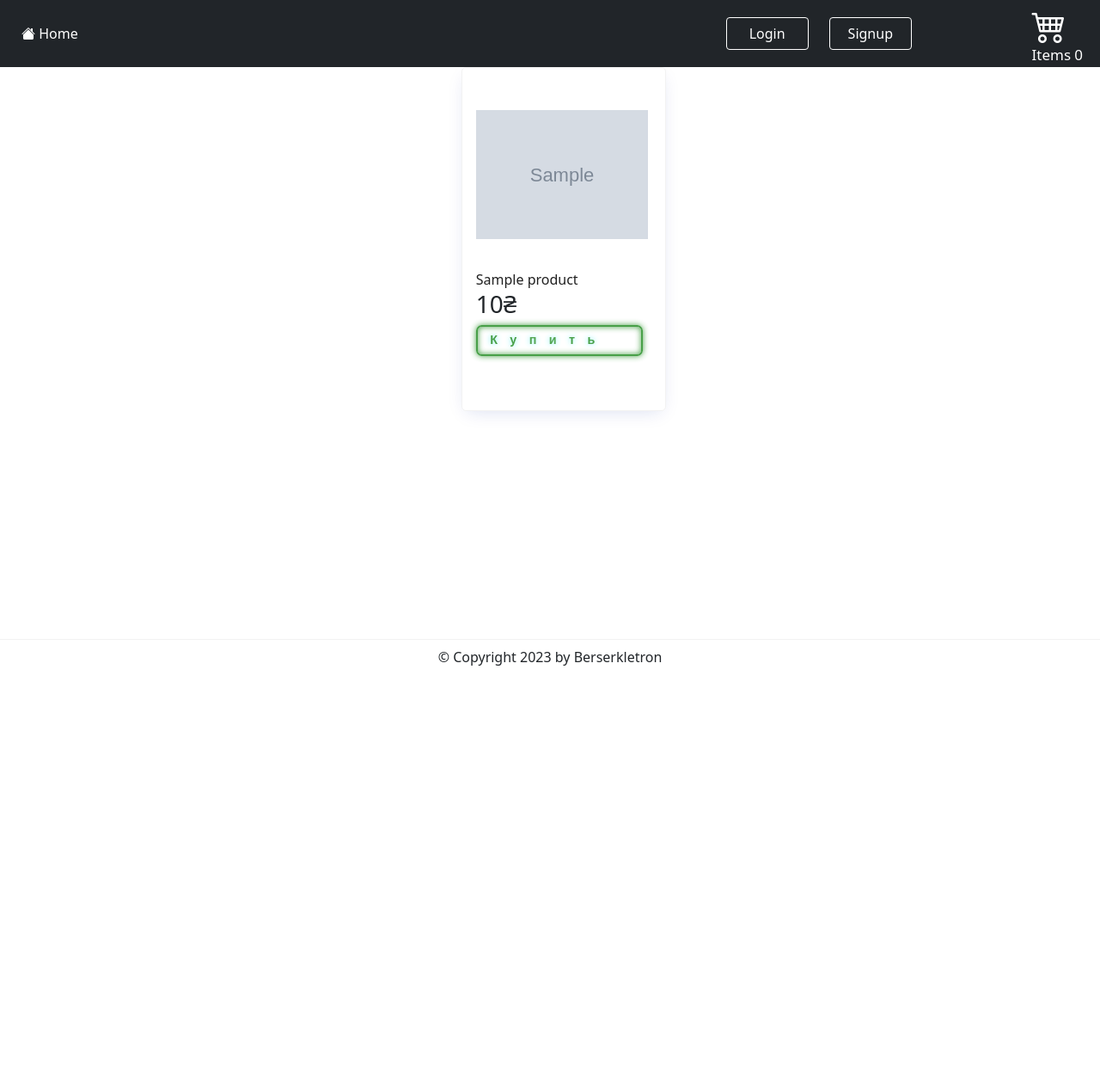
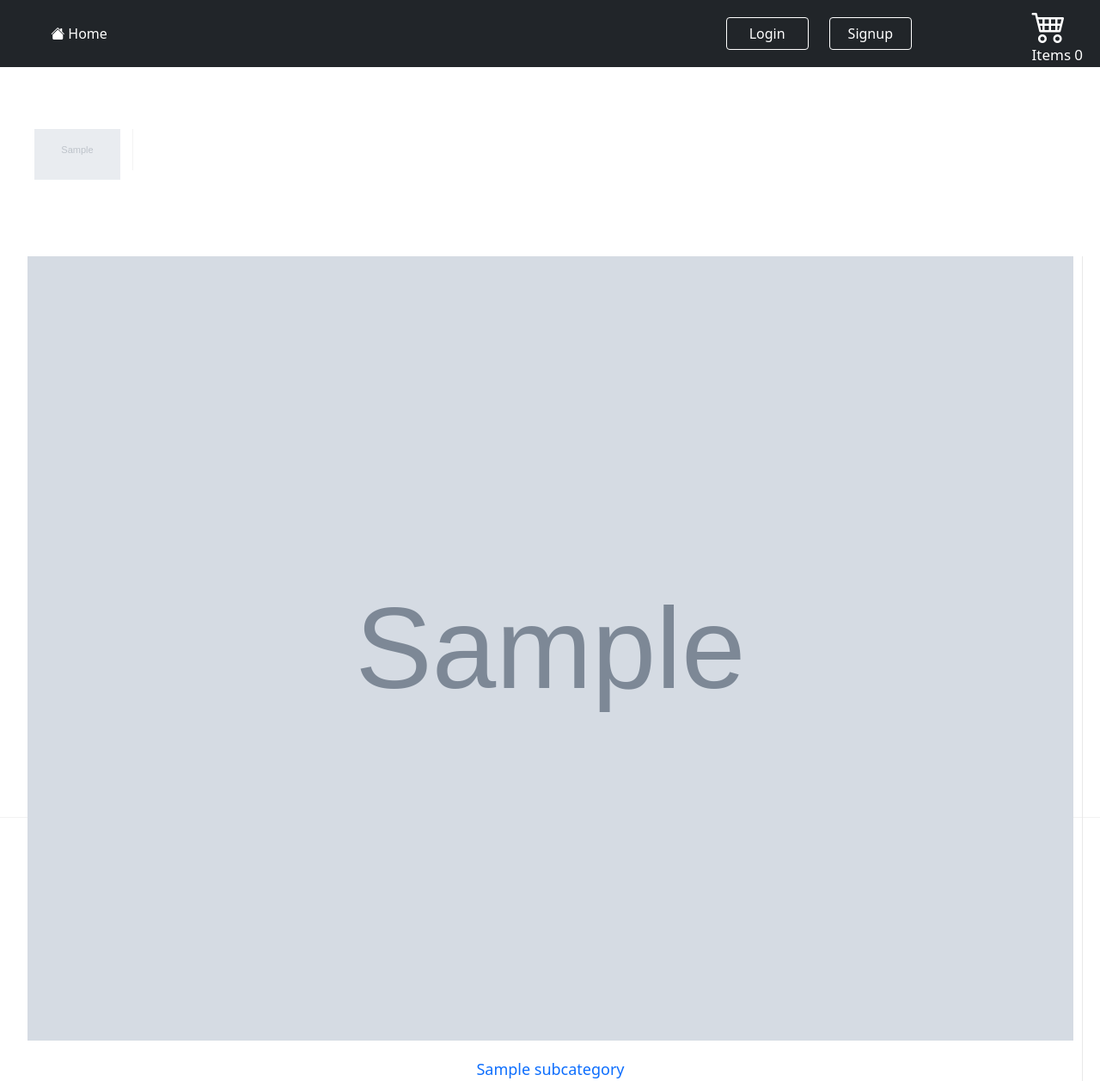
Before and after one commit to Kerchiano/shop, a Django app: a page that uses templates/electron/base.html in a window 1280 px wide. Shown: the whole page at 86% size. Before the commit the page ends 774 px from the top, so only its background shows below. Run offline with Django 4.2, Linux system fonts and the light colour scheme; tables that the repository leaves empty hold one stand-in row (values such as "Sample post"); grey boxes marked "Sample" are stand-in pictures; some libraries are stand-ins or nearby versions.

Commit message:
Categories and subcategory

```diff
--- a/electron/admin.py
+++ b/electron/admin.py
@@ -1,5 +1,5 @@
 from django.contrib import admin
-from .models import Product, Categories, Order, OrderItem
+from .models import Product, Categories, Order, OrderItem, SubCategory, Brand
 
 
 class OrderAdmin(admin.ModelAdmin):
@@ -31,6 +31,8 @@ class OrderItemAdmin(admin.ModelAdmin):
 
 
 admin.site.register(Product)
+admin.site.register(SubCategory)
+admin.site.register(Brand)
 admin.site.register(Categories)
 admin.site.register(Order, OrderAdmin)
 admin.site.register(OrderItem, OrderItemAdmin)
--- a/electron/models.py
+++ b/electron/models.py
@@ -7,6 +7,7 @@ User = settings.AUTH_USER_MODEL
 class Categories(models.Model):
     slug = models.SlugField(max_length=255, blank=True, unique=True, db_index=True, verbose_name="URL")
     name = models.CharField(max_length=30)
+    icon = models.CharField(max_length=50, blank=True, null=True)
 
     class Meta:
         verbose_name_plural = 'categories'
@@ -15,9 +16,33 @@ class Categories(models.Model):
         return self.name
 
 
+class Brand(models.Model):
+    slug = models.SlugField(max_length=255, blank=True, unique=False, db_index=True, verbose_name="URL")
+    name = models.CharField(max_length=30)
+    logo = models.ImageField(upload_to='images/', blank=True)
+    category = models.ManyToManyField(Categories)
+
+    def __str__(self):
+        return self.name
+
+
+class SubCategory(models.Model):
+    slug = models.SlugField(max_length=255, blank=True, unique=False, db_index=True, verbose_name="URL")
+    category = models.ForeignKey("Categories", on_delete=models.CASCADE)
+    name = models.CharField(max_length=30, blank=True)
+    image = models.ImageField(upload_to='images/', blank=True)
+
+    class Meta:
+        verbose_name_plural = 'subcategories'
+
+    def __str__(self):
+        return self.name
+
+
 class Product(models.Model):
     id = models.IntegerField(primary_key=True)
     category = models.ForeignKey("Categories", on_delete=models.CASCADE)
+    sub_category = models.ForeignKey("SubCategory", on_delete=models.CASCADE, blank=True, null=True)
     slug = models.SlugField(max_length=255, blank=True, unique=True, db_index=True, verbose_name="URL")
     name = models.CharField(max_length=30)
     description = models.CharField(max_length=255)
--- a/electron/static/electron/css/styles.css
+++ b/electron/static/electron/css/styles.css
@@ -1399,3 +1399,143 @@ hr {
     text-decoration: underline;
     color: #f84147;
 }
+
+.category_list {
+    display: flex;
+    align-items: center;
+}
+
+.block-brand {
+    position: relative;
+    height: 100%;
+}
+
+.block-brand-list {
+    height: calc(100% + 18px);
+}
+
+.link-brand {
+    display: flex;
+    align-items: center;
+    justify-content: center;
+    height: 48px;
+    padding-left: 8px;
+    padding-right: 8px;
+    border-right: 1px solid #e9e9e9;
+    opacity: .5;
+    transition: opacity .2s ease;
+}
+
+.img-brand {
+    height: auto;
+    max-width: 100px;
+    max-height: 70px;
+    vertical-align: middle;
+}
+
+.block-scroll {
+    position: static;
+    height: 16px;
+    display: flex;
+}
+
+.scroll {
+    margin: auto;
+    width: 100%;
+    height: 2px;
+    border-radius: 0;
+    background-color: #f5f5f5;
+    position: relative;
+    z-index: 1;
+}
+
+.cat_img {
+    width: 100%;
+    height: 100%;
+    object-fit: contain;
+    object-position: center;
+    margin-bottom: 20px;
+}
+
+.list_sub_category {
+    margin-right: 20px;
+    list-style-type: none;
+    display: flex;
+    flex-wrap: wrap;
+    gap: 10px; /* Расстояние между блоками */
+}
+
+.item_sub_category {
+    flex: 1 1 calc(100% - 20px); /* Блоки занимают 100% ширины с учетом промежутков (20px) */
+    box-sizing: border-box;
+    padding-right: 10px;
+    border-right: 1px solid #e9e9e9;
+}
+
+.item_sub_category:last-child {
+    border-right: 1px solid #e9e9e9;
+}
+
+@media (min-width: 600px) {
+    .item_sub_category {
+        flex: 1 1 calc(50% - 20px); /* При ширине экрана 600px и более, блоки занимают 50% */
+    }
+}
+
+@media (min-width: 800px) {
+    .item_sub_category {
+        flex: 1 1 calc(33.33% - 20px); /* При ширине экрана 800px и более, блоки занимают 33.33% */
+    }
+}
+
+@media (min-width: 1200px) {
+    .item_sub_category {
+        flex: 1 1 calc(15% - 20px); /* При ширине экрана 1200px и более, блоки занимают 25% */
+    }
+}
+
+.item-text {
+    font-size: 18px;
+    display: block;
+    text-align: center;
+}
+
+
+.item_sub_category_link {
+    display: block;
+    text-decoration: none;
+}
+
+.item-text:hover {
+    text-decoration: underline;
+    color: #f84147;
+}
+
+::-webkit-scrollbar {
+    width: 12px; /* Ширина скроллбара */
+    height: 2px;
+}
+
+/* Стрелки вверх и вниз */
+::-webkit-scrollbar-button {
+    display: none;
+}
+
+/* Линия трека скроллбара */
+::-webkit-scrollbar-track {
+    background-color: #f1f1f1;
+}
+
+/* Заполненная часть трека скроллбара */
+::-webkit-scrollbar-thumb {
+    background-color: #a6a5a5;
+}
+
+::-webkit-scrollbar-thumb:hover {
+    background-color: #797878;
+}
+
+/* Указатель на заполненной части трека */
+::-webkit-scrollbar-thumb:hover {
+    background-color: #555;
+}
--- a/electron/urls.py
+++ b/electron/urls.py
@@ -1,9 +1,11 @@
 from django.urls import path
-from .views import Home, ProductList, ProductDetail, Checkout
+from .views import Home, ProductDetail, Checkout, BrandSubCategory, BrandProductList
 
 urlpatterns = [
     path('', Home.as_view(), name='home'),
-    path('category/<slug:category_slug>/', ProductList.as_view(), name='category'),
+    # path('category/<slug:category_slug>/', ProductList.as_view(), name='category'),
+    path('category/<slug:category_slug>/', BrandSubCategory.as_view(), name='category'),
+    path('brand/<slug:brand_slug>/', BrandProductList.as_view(), name='brand'),
     path('detail/<slug:detail_slug>/', ProductDetail.as_view(), name='detail'),
     path('checkout', Checkout.as_view(), name='checkout')
 ]
--- a/electron/views.py
+++ b/electron/views.py
@@ -1,6 +1,6 @@
 import json
 from django.views.generic import ListView, TemplateView, DetailView
-from electron.models import Product, Categories, Order, OrderItem
+from electron.models import Product, Categories, Order, OrderItem, Brand, SubCategory
 
 from users.models import User
 
@@ -15,16 +15,27 @@ class Home(TemplateView):
         return context
 
 
-class ProductList(ListView):
+class BrandProductList(ListView):
     model = Product
+    template_name = 'electron/brand.html'
 
     def get_queryset(self):
-        return Product.objects.filter(category__slug=self.kwargs['category_slug'])
+        return Product.objects.filter(brand__slug=self.kwargs['brand_slug'])
+
+
+class BrandSubCategory(ListView):
+    model = Brand
+    template_name = 'electron/brand_and_sub_category.html'
+    context_object_name = 'brand_list'
+
+    def get_queryset(self):
+        return Brand.objects.filter(category__slug=self.kwargs['category_slug'])
 
     def get_context_data(self, **kwargs):
-        context = super(ProductList, self).get_context_data(**kwargs)
+        context = super(BrandSubCategory, self).get_context_data(**kwargs)
 
-        context['category_list'] = Categories.objects.all()
+        sub_category = SubCategory.objects.filter(category__slug=self.kwargs['category_slug'])
+        context['sub_category_list'] = sub_category
         return context
 
 
--- a/templates/electron/base.html
+++ b/templates/electron/base.html
@@ -17,13 +17,13 @@
 <header class="header" style="color: #221f1f">
     <nav class="navbar navbar-dark bg-dark">
         <div class="menu-block">
-            <a href="{% url 'home' %}"><i class="bi bi-house-fill"></i> Home</a>
             {#            {% block header %}#}
             {##}
             {#            {% endblock header %}#}
             <div class="catalog">
                 <i class="fa-solid fa-bars fa-xl" style="color: #ffffff;"></i>
             </div>
+            <a href="{% url 'home' %}"><i class="bi bi-house-fill"></i> Home</a>
         </div>
         <div class="form-inline my-2 my-lg-0" style="padding-left: 180px">
             {% if request.user.is_authenticated %}
--- /dev/null
+++ b/templates/electron/brand_and_sub_category.html
@@ -0,0 +1,32 @@
+{% extends 'electron/base.html' %}
+{% block header %}
+
+{% endblock header %}
+{% block content %}
+    <br><br><br>
+    <div class="block-brand">
+        <div class="block-brand-list">
+            <ul style="display:flex; list-style-type: none; margin-left: 25px; padding-left: 0;overflow-x: auto;">
+                {% for brand in brand_list %}
+                    <li style="width: 130px; height: 60px; flex-shrink: 0">
+                        {#                        <a href="{% url 'brand' brand_slug=brand.slug %}" class="link-brand">#}
+                        <a href="#" class="link-brand">
+                            <img src="{{ brand.logo.url }}" class="img-brand">
+                        </a>
+                    </li>
+                {% endfor %}
+            </ul>
+            <br><br><br>
+            <ul class="list_sub_category">
+                {% for sub_cut in sub_category_list %}
+                    <li class="item_sub_category">
+                        <a href="#" class="item_sub_category_link">
+                            <img src="{{ sub_cut.image.url }}" alt="" class="cat_img">
+                            <span class="item-text">{{ sub_cut.name }}</span>
+                        </a>
+                    </li>
+                {% endfor %}
+            </ul>
+        </div>
+    </div>
+{% endblock content %}
--- a/templates/electron/home.html
+++ b/templates/electron/home.html
@@ -11,8 +11,10 @@
             <ul style="list-style: none">
                 {% for object in category_list %}
                     <li class="category_list">
-                        <a href="{% url 'category' category_slug=object.slug %}"
-                           class="category_link"><span class="category_title">{{ object.name }}</span></a>
+                        <i class="fas fa-{{ object.icon }}" style="width: 20px; color: #adb8c8; padding-top: 5px"></i>
+                        <a href="{% url 'category' category_slug=object.slug %}" class="category_link">
+                            <span class="category_title">{{ object.name }}</span>
+                        </a>
                     </li>
                 {% endfor %}
             </ul>
--- a/templates/electron/product_list.html
+++ b/templates/electron/product_list.html
@@ -1,25 +1,25 @@
-{% extends 'electron/base.html' %}
-{% block header %}
-    {% for object in category_list %}
-
-        <a href="{% url 'category' category_slug=object.slug %}">{{ object.name }}</a>
-    {% endfor %}
-{% endblock header %}
-{% block content %}
-    <div class="container">
-        <ul style='display: flex; flex-wrap: wrap; gap: 20px; justify-content: center;'>
-            {% for object in object_list %}
-                <li class="item" data-price={{ object.price }} data-image={{ object.image.url }}
-                    data-name={{ object.name }}>
-                    <h4 data-product-id={{ object.id }}></h4>
-                    <img class="contain" src="{{ object.image.url }}" alt="Card image cap">
-                    <a href="{% url 'detail' detail_slug=object.slug %}" class="product_name">{{ object.name }}</a>
-                    <h3>{{ object.price }}₴</h3>
-                    <button class='glowing-btn' style="font-size: 0.9em; width: 194px"><span
-                            class='glowing-txt'>Ку<span
-                            class='faulty-letter'>пи</span>ть</span></button>
-                </li>
-            {% endfor %}
-        </ul>
-    </div>
-{% endblock content %}
+{#{% extends 'electron/base.html' %}#}
+{#{% block header %}#}
+{#    {% for object in category_list %}#}
+{##}
+{#        <a href="{% url 'category' category_slug=object.slug %}">{{ object.name }}</a>#}
+{#    {% endfor %}#}
+{#{% endblock header %}#}
+{#{% block content %}#}
+{#    <div class="container">#}
+{#        <ul style='display: flex; flex-wrap: wrap; gap: 20px; justify-content: center;'>#}
+{#            {% for object in object_list %}#}
+{#                <li class="item" data-price={{ object.price }} data-image={{ object.image.url }}#}
+{#                    data-name={{ object.name }}>#}
+{#                    <h4 data-product-id={{ object.id }}></h4>#}
+{#                    <img class="contain" src="{{ object.image.url }}" alt="Card image cap">#}
+{#                    <a href="{% url 'detail' detail_slug=object.slug %}" class="product_name">{{ object.name }}</a>#}
+{#                    <h3>{{ object.price }}₴</h3>#}
+{#                    <button class='glowing-btn' style="font-size: 0.9em; width: 194px"><span#}
+{#                            class='glowing-txt'>Ку<span#}
+{#                            class='faulty-letter'>пи</span>ть</span></button>#}
+{#                </li>#}
+{#            {% endfor %}#}
+{#        </ul>#}
+{#    </div>#}
+{#{% endblock content %}#}
```
Also changed, not shown: templates/electron/brand.html (added, +7 -0 lines).
